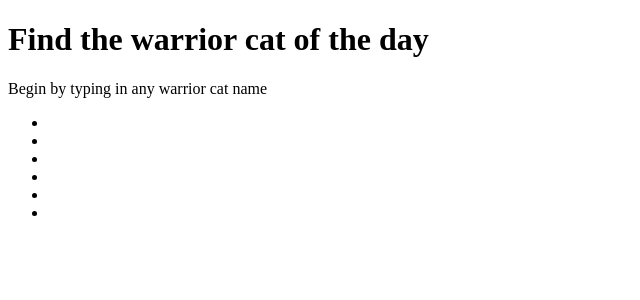
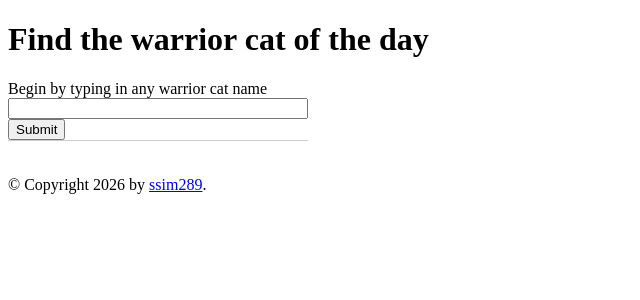
Before and after one commit to ssim289/WarriorCatWebsite, a Flask app: page /warriorcatsdle in a window 1280 px wide. Shown: the top 300 px of the page, without its empty margins (0-640 px from the left). Run offline with Flask 3, Linux system fonts and the light colour scheme; tables that the repository leaves empty hold one stand-in row (values such as "Sample post").

Commit message:
Add some logic for autocomplete and prevent calling on cats that don't exist

```diff
--- a/app/app_routes.py
+++ b/app/app_routes.py
@@ -1,9 +1,11 @@
 from app import app, db
-from flask import render_template
+from flask import render_template, request, session, redirect, url_for, jsonify
 
-from app.warrior_cat import get_cats
+from app.secret import secret
+from app.warrior_cat import get_cats_by_name, get_cats_by_id
 from app.models import WarriorCat
 
+app.secret_key = secret
 
 @app.route("/")
 def home():
@@ -11,7 +13,10 @@ def home():
 
 @app.route("/warriorcatsdle")
 def warriorcatsdle():
-    cats = get_cats()
+    if "guess_cat_ids" in session:
+        cats = get_cats_by_id(session["guess_cat_ids"])
+    else :
+        cats = []
     return render_template("warriorcatsdle.html", title="Warrior Cats Word Games", cats=cats)
 
 @app.errorhandler(404)
@@ -22,3 +27,55 @@ def page_not_found(error):
 def showcats():
     page = db.paginate(db.select(WarriorCat).order_by(WarriorCat.first_introduced.desc()))
     return render_template("all_cats.html", title="All Cats", cats=page)
+
+@app.route("/submit-guess", methods=["POST"])
+def submit_guess():
+    guess_name = request.form["cat_name"]
+    cats = get_cats_by_name(guess_name)
+    # No cat found
+    if not cats:
+        return render_template(
+            "warriorcatsdle.html",
+            title="Warrior Cats Word Games",
+            cats=get_cats_by_id(session["guess_cat_ids"]),
+            error="No cat found with that name"
+        )
+    # Extract IDs from the guess
+    new_ids = [cat.id for cat in cats]
+
+    # Initialize session list if missing
+    if "guess_cat_ids" not in session:
+        session["guess_cat_ids"] = []
+
+    # Check for duplicates
+    for c_id in new_ids:
+        if c_id in session["guess_cat_ids"]:
+            return render_template(
+                "warriorcatsdle.html",
+                title="Warrior Cats Word Games",
+                cats=get_cats_by_id(session["guess_cat_ids"]),
+                error="You already submitted that cat"
+            )
+
+    # Add new IDs
+    session["guess_cat_ids"] += new_ids
+
+    return redirect(url_for("warriorcatsdle"))
+
+@app.route("/autocomplete")
+def autocomplete():
+    query = request.args.get("q", "").strip()
+
+    if not query:
+        return jsonify([])
+
+    # Case-insensitive partial match
+    cats = db.session.execute(
+        db.select(WarriorCat)
+        .where(WarriorCat.character_name.ilike(f"%{query}%"))
+        .order_by(WarriorCat.character_name)
+        .limit(10)
+    ).scalars().all()
+
+    # Return only names
+    return jsonify([cat.character_name for cat in cats])
--- a/app/init_database.py
+++ b/app/init_database.py
@@ -1,7 +1,8 @@
 from sqlalchemy.exc import OperationalError
 
-from app import db, app
+from . import app, db
 from app.models import WarriorCat
+from .warrior_cat import add_cats
 
 CATS = [
     {
@@ -16,7 +17,7 @@ CATS = [
 
 def get_data_from_db(model):
     try:
-        data = db.first_or_404(db.select(model))
+        data = db.session.execute(db.select(model))
         db.session.close()
         return data
     except OperationalError:
@@ -41,6 +42,7 @@ def update_database(db, existing_cats):
     db.create_all()
     for cat in existing_cats:
         db.session.merge(cat)
+    add_cats() #TODO remove this once I fix the initialise of the database.
     db.session.commit()
     print("Updated existing database")
 
--- /dev/null
+++ b/app/static/logic.js
@@ -0,0 +1,53 @@
+document.addEventListener("DOMContentLoaded", () => {
+    const input = document.getElementById("cat_name");
+    const list = document.getElementById("autocomplete-list");
+    const noneBox = document.getElementById("autocomplete-none");
+    const errorBox = document.getElementById("autocomplete-error");
+
+    if (!input || !list || !noneBox || !errorBox) return;
+
+    let currentSuggestions = [];
+
+    input.addEventListener("input", async () => {
+        const q = input.value.trim();
+        list.innerHTML = "";
+        noneBox.style.display = "none";
+        errorBox.style.display = "none";
+
+        if (q.length < 1) return;
+
+        const res = await fetch(`/autocomplete?q=${encodeURIComponent(q)}`);
+        currentSuggestions = await res.json();
+
+        // If no matches → show “No cats found”
+        if (currentSuggestions.length === 0) {
+            noneBox.style.display = "block";
+            return;
+        }
+
+        // Otherwise show suggestions
+        currentSuggestions.forEach(name => {
+            const item = document.createElement("div");
+            item.textContent = name;
+            item.onclick = () => {
+                input.value = name;
+                list.innerHTML = "";
+                noneBox.style.display = "none";
+                errorBox.style.display = "none";
+            };
+            list.appendChild(item);
+        });
+    });
+
+    // Prevent submitting unless exact match
+    const form = input.closest("form");
+    form.addEventListener("submit", (e) => {
+        const value = input.value.trim();
+
+        if (!currentSuggestions.includes(value)) {
+            e.preventDefault();
+            errorBox.textContent = "Please select a valid warrior cat from the autocomplete list.";
+            errorBox.style.display = "block";
+        }
+    });
+});
--- /dev/null
+++ b/app/static/style.css
@@ -0,0 +1,43 @@
+.error-box {
+    color: #b30000;
+    background: #ffe6e6;
+    border: 1px solid #b30000;
+    padding: 10px;
+    margin-bottom: 20px;
+    font-weight: bold;
+    border-radius: 4px;
+}
+
+.autocomplete-container {
+    position: relative;
+    width: 300px; /* or 100% if you want it to stretch */
+}
+
+#cat_name {
+    width: 100%;
+    box-sizing: border-box;
+}
+
+.autocomplete-items {
+    position: absolute;
+    top: 100%; /* directly below the input */
+    left: 0;
+    right: 0;
+    z-index: 1000;
+
+    background: white;
+    border: 1px solid #ccc;
+    border-top: none;
+
+    max-height: 200px;
+    overflow-y: auto;
+}
+
+.autocomplete-items div {
+    padding: 8px;
+    cursor: pointer;
+}
+
+.autocomplete-items div:hover {
+    background: #e6e6e6;
+}
--- /dev/null
+++ b/app/templates/base.html
@@ -0,0 +1,24 @@
+<!DOCTYPE html>
+<html lang="en">
+<head>
+    {% block head %}
+    <meta charset="UTF-8">
+    <link rel="stylesheet" href="{{ url_for('static', filename='style.css') }}" />
+    <script src="{{ url_for('static', filename='logic.js')}}"></script>
+    <title>{% block title %}{% endblock %} - Warrior Catsdle</title>
+    {% endblock %}
+</head>
+<body>
+    <div id="header">
+        {% block header %}
+
+        {% endblock %}
+    </div>
+    <div id="content">{% block content %}{% endblock %}</div>
+    <div id="footer">
+        {% block footer %}
+        &copy; Copyright 2026 by <a href="https://github.com/ssim289/WarriorCatWebsite">ssim289</a>.
+        {% endblock %}
+    </div>
+</body>
+</html>
--- a/app/templates/warriorcatsdle.html
+++ b/app/templates/warriorcatsdle.html
@@ -1,22 +1,45 @@
-<!DOCTYPE html>
-<html lang="en">
-<head>
-    <meta charset="UTF-8">
-    <title>{{title}}</title>
-</head>
-<body>
+{% extends "base.html" %}
+{% block title %} {{title}} {% endblock %}
+{% block content %}
     <h1>Find the warrior cat of the day</h1>
-    <p>Begin by typing in any warrior cat name</p>
+    {% if error %}
+        <div class="error-box">
+            {{ error }}
+        </div>
+    {% endif %}
+    <form method="post" action="{{url_for('submit_guess')}}" autocomplete="off">
+        <div class="autocomplete-container">
+            <label for="cat_name">Begin by typing in any warrior cat name</label>
+            <input type="text" id="cat_name" name="cat_name" autocomplete="off"> <input type="submit" value="Submit">
+            <div id="autocomplete-list" class="autocomplete-items"></div>
+            <div id="autocomplete-none" class="autocomplete-items" style="display:none;">No cats found</div>
+        </div>
 
-    <ul>
+        <div id="autocomplete-error" class="error-box" style="display:none;"></div>
+    </form>
+    <br>
+    <br>
+    {% if cats %}
+    <h2> Your guesses</h2>
+    <table>
+        <tr>
+            <th>Name</th>
+            <th>Role</th>
+            <th>Clan name</th>
+            <th>Eye colour</th>
+            <th>Fur colour</th>
+            <th>Book first introduced in (Publish order)</th>
+        </tr>
       {% for cat in cats %}
-        <li>{{ cat.character_name }} </li>
-        <li>{{ cat.clan_role }} </li>
-        <li>{{ cat.clan_name }} </li>
-        <li>{{ cat.eye_colour }} </li>
-        <li>{{ cat.fur_colour }} </li>
-        <li>{{ cat.first_introduced }} </li>
+        <tr>
+            <td>{{ cat.character_name }} </td>
+            <td>{{ cat.clan_role }} </td>
+            <td>{{ cat.clan_name }} </td>
+            <td>{{ cat.eye_colour }} </td>
+            <td>{{ cat.fur_colour }} </td>
+            <td>{{ cat.first_introduced }} </td>
+        </tr>
       {% endfor %}
-    </ul>
-</body>
-</html>
+    </table>
+    {% endif %}
+{% endblock %}
--- a/app/warrior_cat.py
+++ b/app/warrior_cat.py
@@ -2,8 +2,8 @@ from app import db
 from app.models import WarriorCat
 
 
-def get_cats():
-    all_cats = db.session.execute(db.select(WarriorCat))
+def get_all_cats():
+    all_cats = db.session.execute(db.select(WarriorCat)).scalars()
     return all_cats
 
 def add_cats():
@@ -16,3 +16,14 @@ def add_cats():
     new_cat.first_introduced = "Catching fire"
     db.session.add(new_cat)
     db.session.commit()
+
+def get_cats_by_name(name):
+    cats_with_name = db.session.execute(db.select(WarriorCat).filter_by(character_name=name)).scalars().all()
+    return cats_with_name
+
+def get_cats_by_id(param):
+    cats_by_id = []
+    for cat_id in param:
+        print(cat_id)
+        cats_by_id.append(db.session.execute(db.select(WarriorCat).filter_by(id=cat_id)).scalar())
+    return cats_by_id
--- a/run.py
+++ b/run.py
@@ -1 +1,4 @@
 from app import app
+
+if __name__ == "__main__":
+    app.run()
```
Also changed, not shown: app/templates/all_cats.html (+16 -19 lines), app/templates/main.html (+4 -9 lines), 1 other file.
